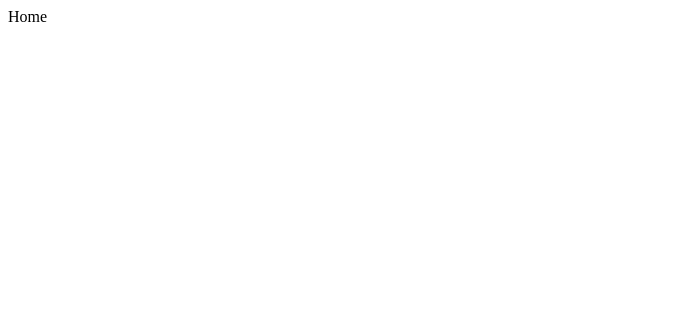
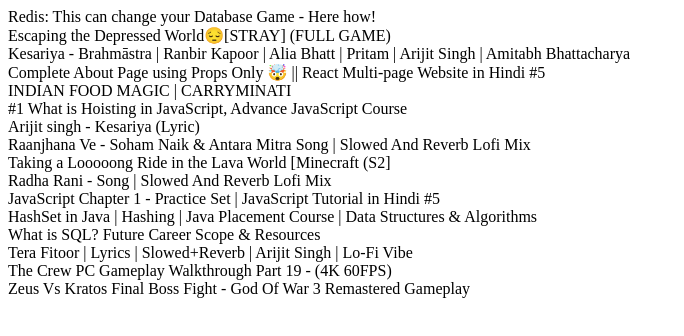
Before and after one commit to Bogdan21o312/react-clone-youtube, a React (Create React App) app: page / in a window 1280 px wide. Shown: the top 336 px of the page, without its empty margins (0-684 px from the left). Built offline with nearby package versions, Linux system fonts and the light colour scheme; data requests are answered from the project's data file.

Commit message:
bring out

```diff
--- a/src/pages/Home/index.tsx
+++ b/src/pages/Home/index.tsx
@@ -1,9 +1,18 @@
-import React from 'react';
+import React, {useState} from 'react';
+import {videoAPI} from "../../sevices/VideoService";
 
 const Index = () => {
+    const [limit, setLimit] = useState(100)
+    const {data: videos, error, isLoading} = videoAPI.useFetchAllPostsQuery(limit)
+
+
     return (
         <div>
-           Home
+            {isLoading && <h1>Loading...</h1>}
+            {error && <h1>Error when loading</h1>}
+            {videos && videos.map(videos =>
+                <div key={videos.title}>{videos.title}</div>
+            )}
         </div>
     );
 };
```
